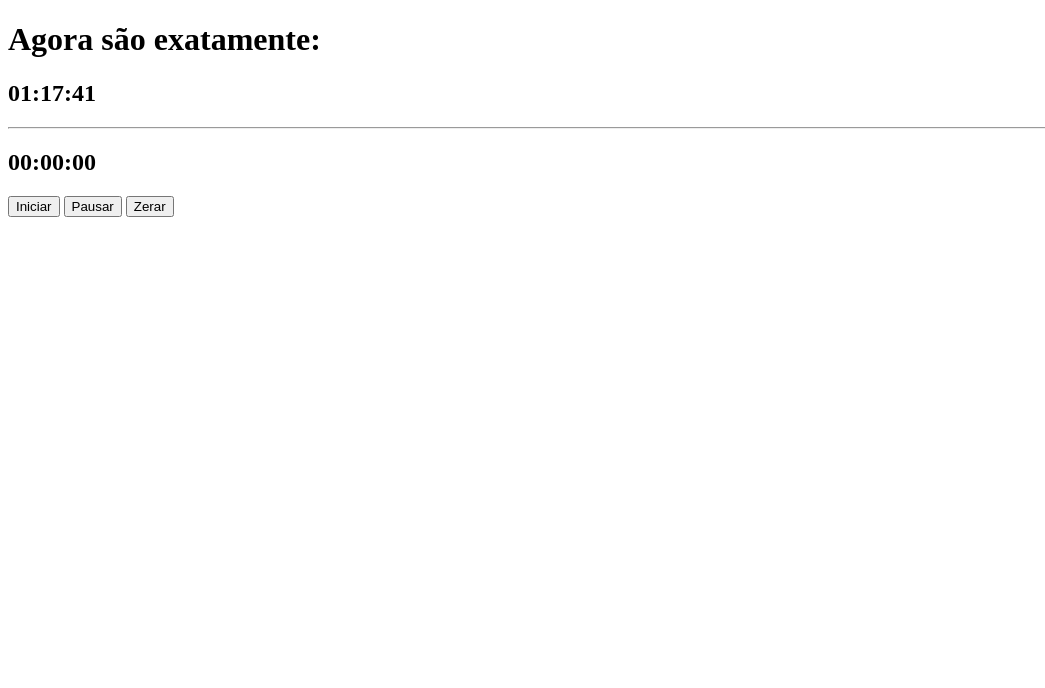
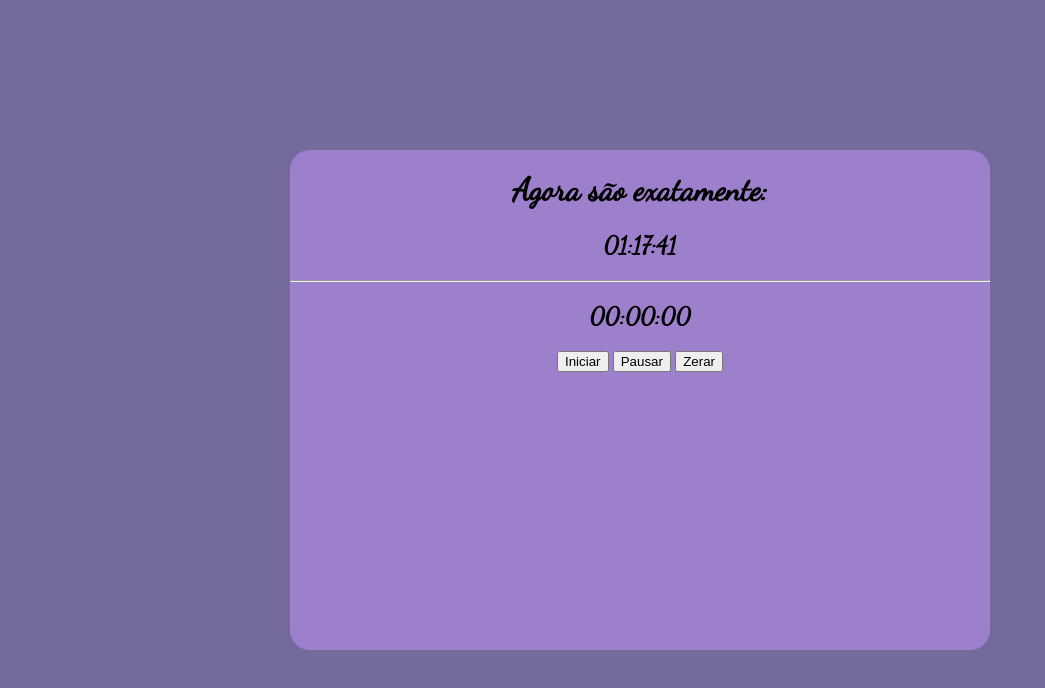
Before and after one commit to emanuelyboschen29/aula210525, a plain HTML site: page index.html in a window 1280 px wide. Shown: the whole page, without its empty margins (0-1045 px from the left). Drawn offline with Linux system fonts and the light colour scheme.

Commit message:
Add files via upload

```diff
--- a/index.html
+++ b/index.html
@@ -3,9 +3,11 @@
 <head>
     <meta charset="UTF-8">
     <meta name="viewport" content="width=device-width, initial-scale=1.0">
+    <link rel="stylesheet" href="style.css">
     <title>Controle de Tempo</title>
 </head>
-<body>
+<body >
+    <div class="bloco">
         <h1>Agora são exatamente:</h1>
         <h2 id="relógio"></h2>
         <script>
@@ -16,7 +18,7 @@
                 const segundos = agora.getSeconds().toString().padStart(2, '0');
 
                 document.getElementById("relógio").innerText = `${horas}:${minutos}:${segundos}`;
-            document.getElementById("agora").innerText = `${horas}:${minutos}:${segundos}`;
+
             }
             setInterval(atualizarRelógio, 1000);
             atualizarRelógio();
@@ -57,16 +59,22 @@
                 if(intervalo) {
                     clearInterval (intervalo);
                     intervalo = null;
-            }
+                    document.getElementById("btPausar").innerText = "Retomar";
+                document.getElementById("btIniciar").disabled = true;
+                } else {
+                    document.getElementById("btPausar").innerText = "Pausar";
                 }
 
+            }
             function zerar() {
                 pausar();
                 segundos= 0;
                 atualizarCronometro();
-
+                document.getElementById(btInicial)
             }
         </script>
+    </div>
+
 
 </body>
 </html>
--- a/style.css
+++ b/style.css
@@ -0,0 +1,21 @@
+
+@import url('https://fonts.googleapis.com/css2?family=Dancing+Script&display=swap');
+
+body {
+    font-family: "Dancing Script", cursive;
+    text-align: center;
+    background-color: rgb(116, 106, 155);
+}
+
+.bloco {
+    width: 700px;
+    height: 500px;
+    background-color: rgb(157, 128, 204);
+    position: absolute;
+    top: 50%;
+    left: 50%;
+    transform: translate(-50%, -50%);
+    border-radius: 20px;
+    border-color: 2px solid;
+
+}
```
Lines whose indentation alone changed are shown as unchanged.
